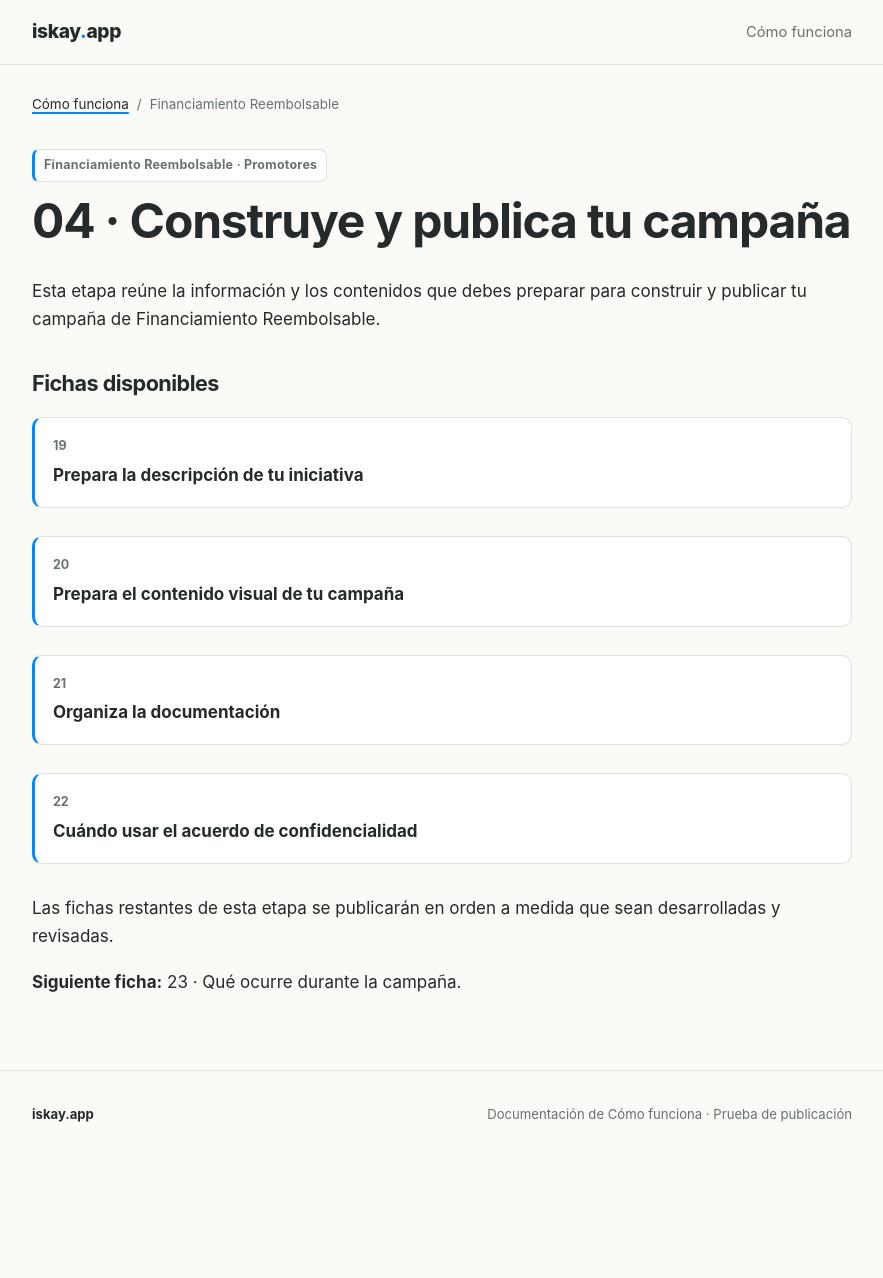
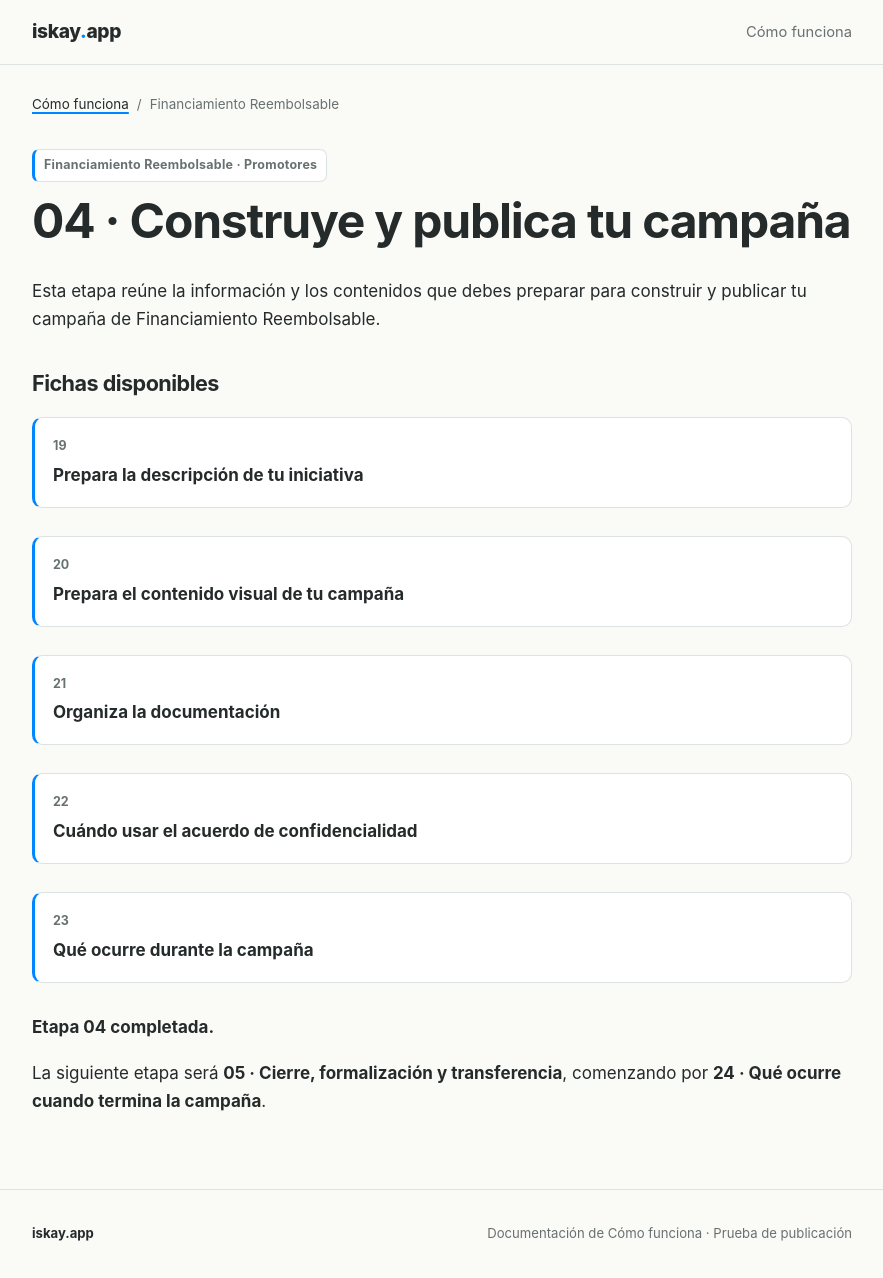
Before and after one commit to iskayApp/como-funciona, a Jekyll site: the page built from ideas/financiamiento-reembolsable/promotores/04-construye-y-publica-tu-campana/index.md, in a window 1280 px wide and 1278 px high. Shown: the whole window, without its empty margins (198-1081 px from the left). Built offline with Jekyll 4.4.1, drawn with Linux system fonts in a browser that asks for light colours.

Commit message:
docs: completar etapa 04 con ficha 23

```diff
--- a/ideas/financiamiento-reembolsable/promotores/04-construye-y-publica-tu-campana/index.md
+++ b/ideas/financiamiento-reembolsable/promotores/04-construye-y-publica-tu-campana/index.md
@@ -18,8 +18,9 @@ Esta etapa reúne la información y los contenidos que debes preparar para const
   <li><a href="{{ '/financiamiento-reembolsable/promotores/construye-y-publica-tu-campana/prepara-el-contenido-visual-de-tu-campana/' | relative_url }}"><span class="topic-number">20</span><strong>Prepara el contenido visual de tu campaña</strong></a></li>
   <li><a href="{{ '/financiamiento-reembolsable/promotores/construye-y-publica-tu-campana/organiza-la-documentacion/' | relative_url }}"><span class="topic-number">21</span><strong>Organiza la documentación</strong></a></li>
   <li><a href="{{ '/financiamiento-reembolsable/promotores/construye-y-publica-tu-campana/cuando-usar-el-acuerdo-de-confidencialidad/' | relative_url }}"><span class="topic-number">22</span><strong>Cuándo usar el acuerdo de confidencialidad</strong></a></li>
+  <li><a href="{{ '/financiamiento-reembolsable/promotores/construye-y-publica-tu-campana/que-ocurre-durante-la-campana/' | relative_url }}"><span class="topic-number">23</span><strong>Qué ocurre durante la campaña</strong></a></li>
 </ul>
 
-Las fichas restantes de esta etapa se publicarán en orden a medida que sean desarrolladas y revisadas.
+**Etapa 04 completada.**
 
-**Siguiente ficha:** 23 · Qué ocurre durante la campaña.
+La siguiente etapa será **05 · Cierre, formalización y transferencia**, comenzando por **24 · Qué ocurre cuando termina la campaña**.
```
